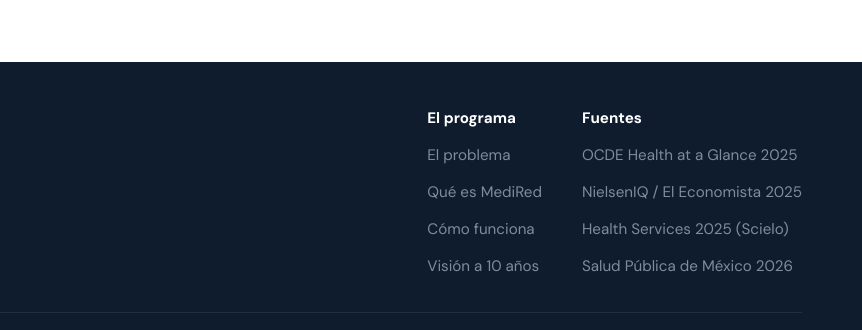
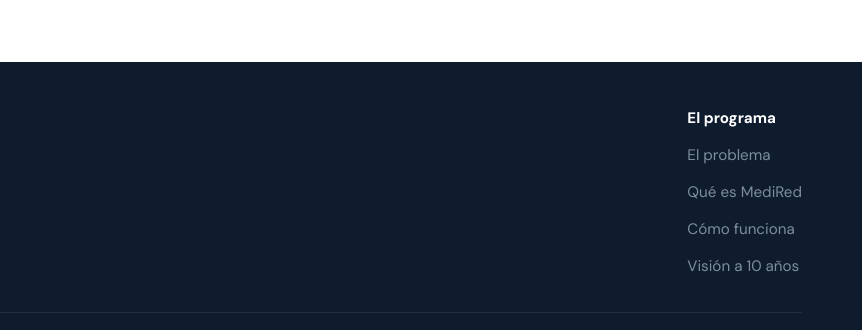
Before and after one commit to jsuisjw/medired1, a plain HTML site: page index.html in a window 1280 px wide. Shown: the part 9641-9971 px from the top of the page, 418-1280 px from the left. Drawn offline with Linux system fonts and the light colour scheme.

Commit message:
Remove footer sources from index.html
Removed footer sources section with links to external references.

```diff
--- a/index.html
+++ b/index.html
@@ -795,15 +795,6 @@
               <a href="#vision">Visión a 10 años</a>
             </nav>
           </div>
-          <div class="footer__col">
-            <h4>Fuentes</h4>
-            <nav>
-              <a href="https://www.oecd.org/es/publications/panorama-de-la-salud-2025_5345f1bd-es/mexico_42bdb5b4-es.html" target="_blank" rel="noopener">OCDE Health at a Glance 2025</a>
-              <a href="https://www.eleconomista.com.mx/empresas/consultorios-farmacias-seis-10-visitas-medicas-20251208-790306.html" target="_blank" rel="noopener">NielsenIQ / El Economista 2025</a>
-              <a href="https://www.scielo.org.mx/pdf/hs/v24n2/2007-7459-hs-24-02-502.pdf" target="_blank" rel="noopener">Health Services 2025 (Scielo)</a>
-              <a href="https://pubmed.ncbi.nlm.nih.gov/41698262/" target="_blank" rel="noopener">Salud Pública de México 2026</a>
-            </nav>
-          </div>
         </div>
       </div>
       <div class="footer__bottom">
```
